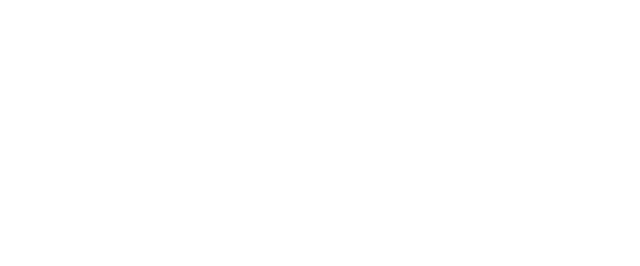
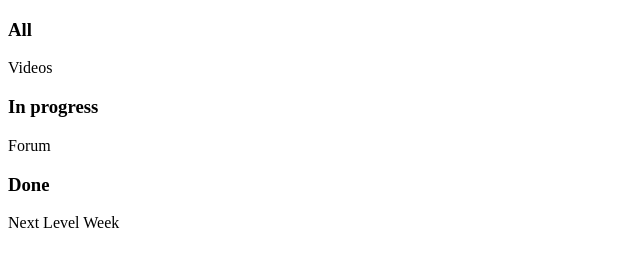
Before and after one commit to daniel21h/simple-kanban-board, a plain HTML site: page src/index.html in a window 1280 px wide. Shown: the whole page, without its empty margins (0-640 px from the left). Drawn offline with Linux system fonts and the light colour scheme.

Commit message:
create board structure

```diff
--- a/src/index.html
+++ b/src/index.html
@@ -3,9 +3,41 @@
 <head>
   <meta charset="UTF-8">
   <meta name="viewport" content="width=device-width, initial-scale=1.0">
-  <title>Document</title>
+  <title>Simple Kanban Board</title>
 </head>
 <body>
 
+  <div class="boards">
+    <div class="board">
+      <h3>All</h3>
+      <div class="dropzone">
+        <div class="card">
+          <div class="status"></div>
+          <div class="content">Videos</div>
+        </div>
+      </div>
+    </div>
+
+    <div class="board">
+      <h3>In progress</h3>
+      <div class="dropzone">
+        <div class="card">
+          <div class="status"></div>
+          <div class="content">Forum</div>
+        </div>
+      </div>
+    </div>
+
+    <div class="board">
+      <h3>Done</h3>
+      <div class="dropzone">
+        <div class="card">
+          <div class="status"></div>
+          <div class="content">Next Level Week</div>
+        </div>
+      </div>
+    </div>
+  </div>
+
 </body>
 </html>
```
Also changed, not shown: src/script.js (added), src/style.css (added).
